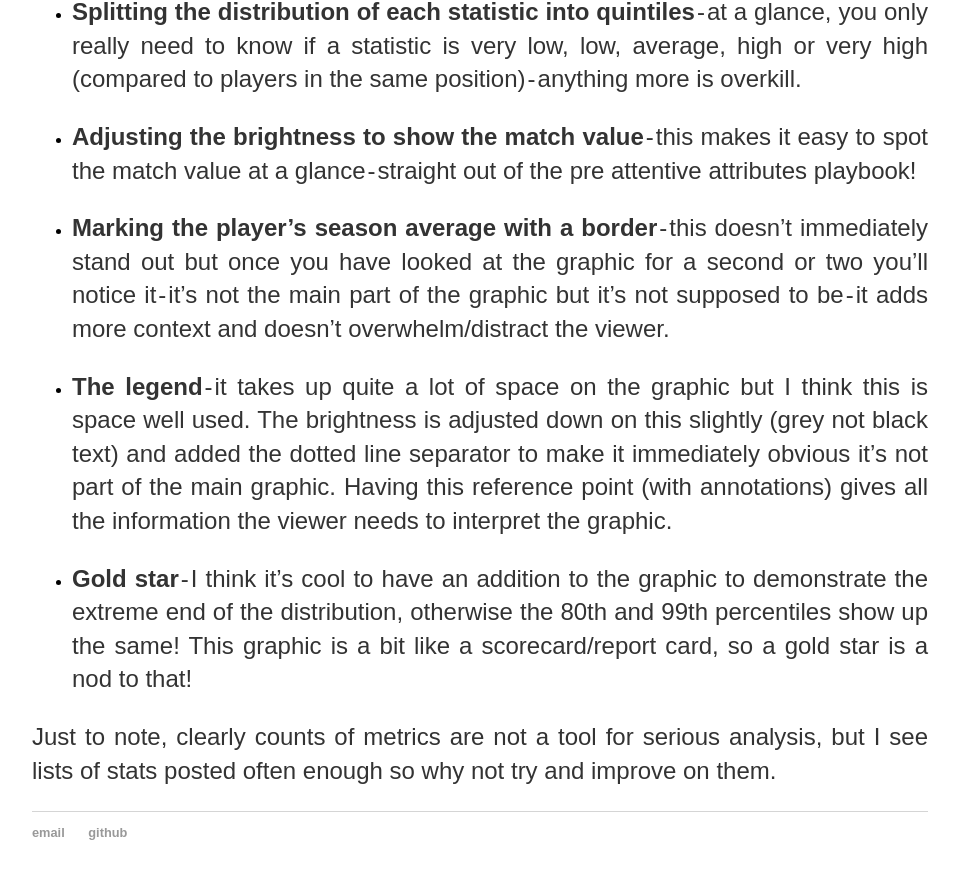
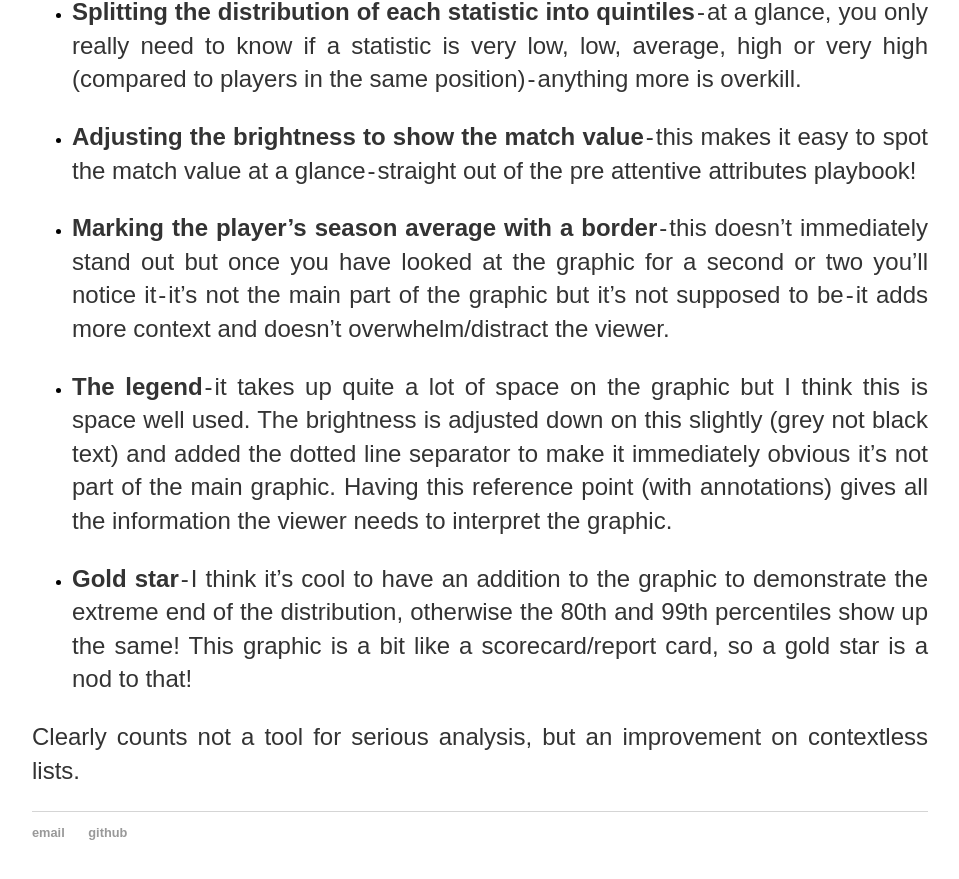
Before and after one commit to georgeball95/georgeball95.github.io, a Jekyll site: the page built from _posts/2022-01-26-match-summary-data-viz.md, in a window 1280 px wide and 900 px high, scrolled down 1288 px. Shown: the top 879 px of the window, without its empty margins (160-1119 px from the left). Built offline with Jekyll 4.4.1, drawn with Linux system fonts in a browser that asks for light colours.

Commit message:
minor edit to post

```diff
--- a/_posts/2022-01-26-match-summary-data-viz.md
+++ b/_posts/2022-01-26-match-summary-data-viz.md
@@ -25,4 +25,4 @@ Some thoughts on the data viz design process:
 
 * <b>Gold star</b> - I think it's cool to have an addition to the graphic to demonstrate the extreme end of the distribution, otherwise the 80th and 99th percentiles show up the same! This graphic is a bit like a scorecard/report card, so a gold star is a nod to that!
 
-Just to note, clearly counts of metrics are not a tool for serious analysis, but I see lists of stats posted often enough so why not try and improve on them.
+Clearly counts not a tool for serious analysis, but an improvement on contextless lists.
```
